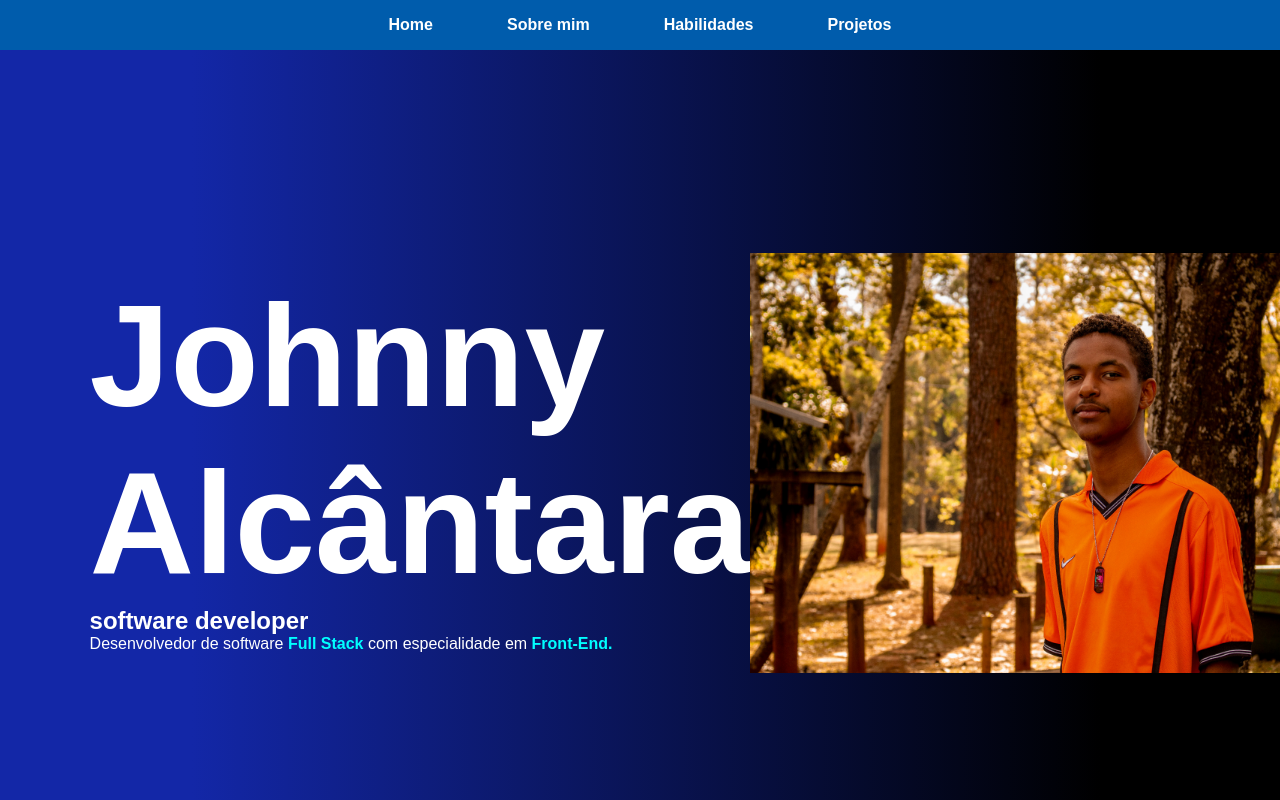
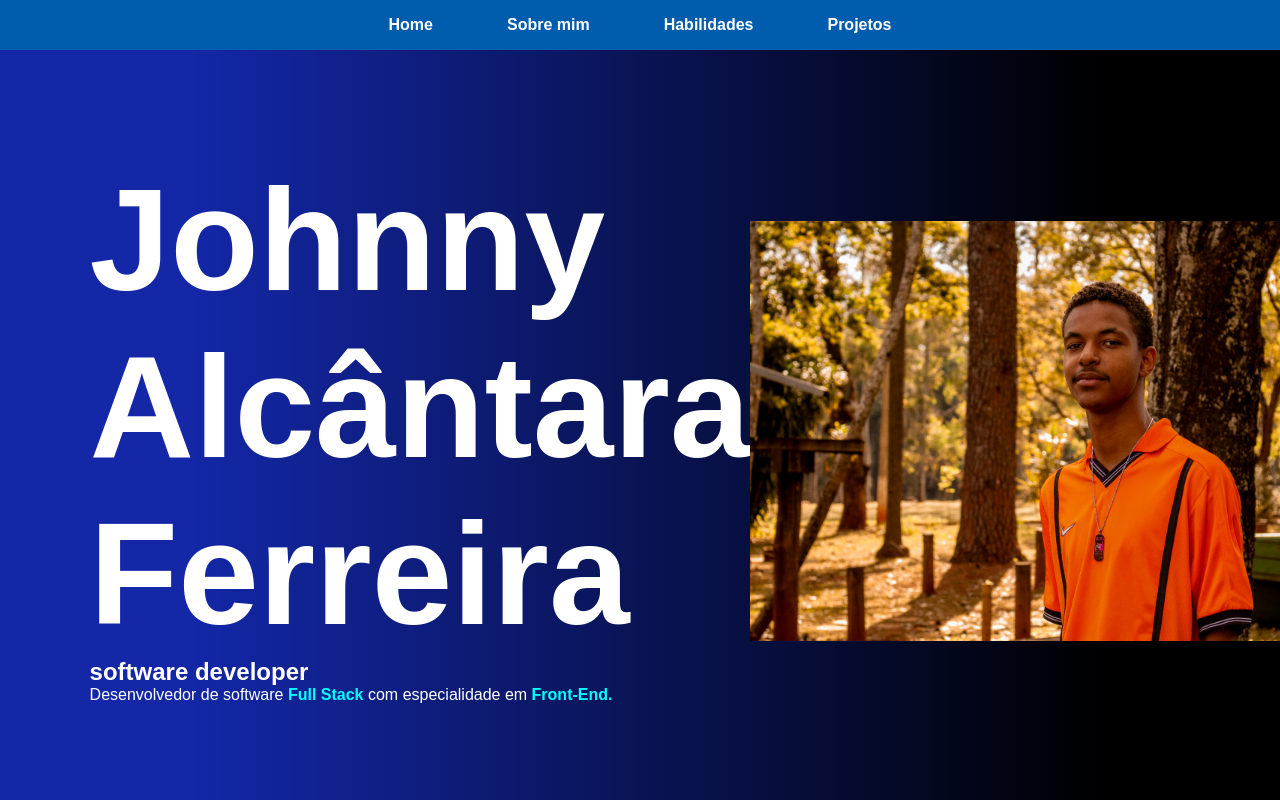
Before and after one commit to johnny27122005/Portfolio-Johnny, a plain HTML site: page index.html in a window 1280 px wide. Shown: the top 800 px of the page. Drawn offline with Linux system fonts and the light colour scheme.

Commit message:
nome completo

```diff
--- a/index.html
+++ b/index.html
@@ -19,7 +19,7 @@
     </header>
     <main id="apresentacao">
         <section id="apresentacao_conteudo">
-            <h1 id="apresentacao__conteudo__titulo">Johnny Alcântara</h1>
+            <h1 id="apresentacao__conteudo__titulo">Johnny Alcântara Ferreira</h1>
             <h2>software developer</h2>
             <p>Desenvolvedor de software
                 <a id="link__art" href="https://www.blog.vibetecnologia.com/desenvolvedor-full-stack" target="_blank">
```
